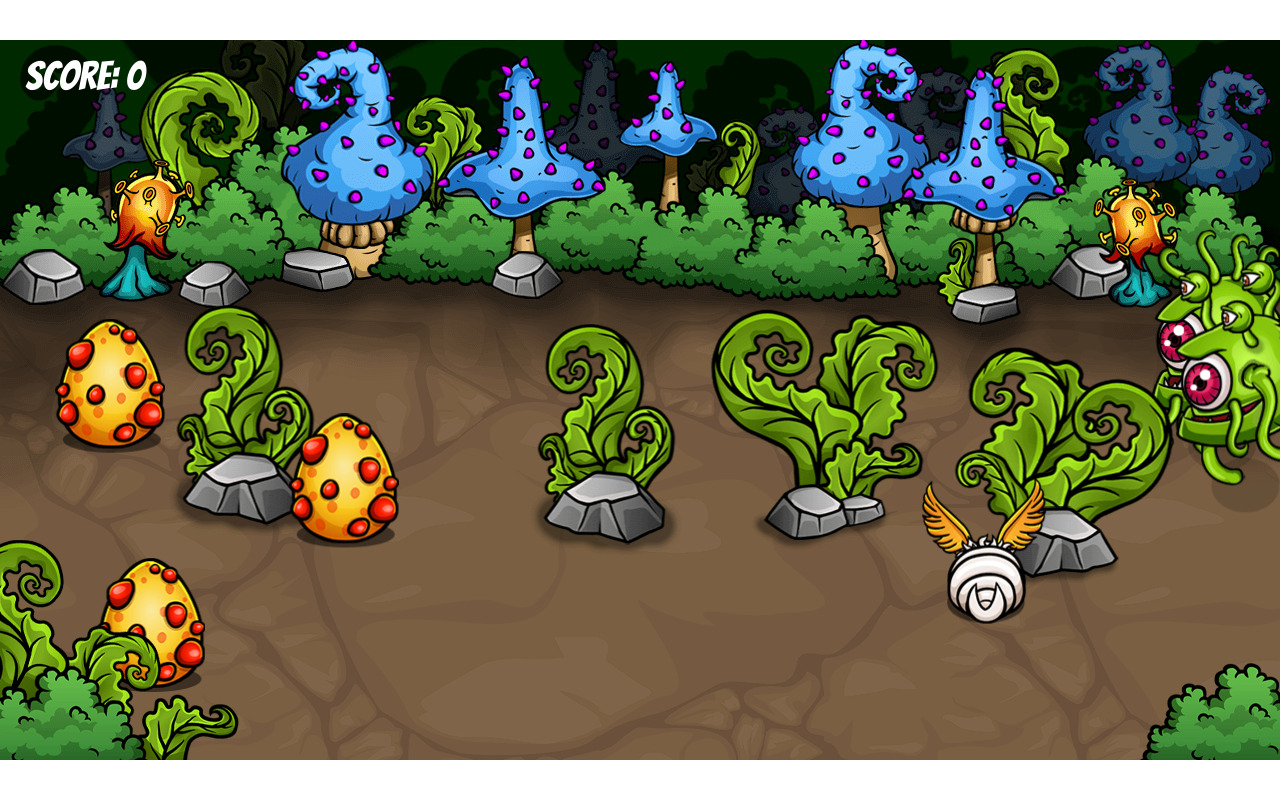
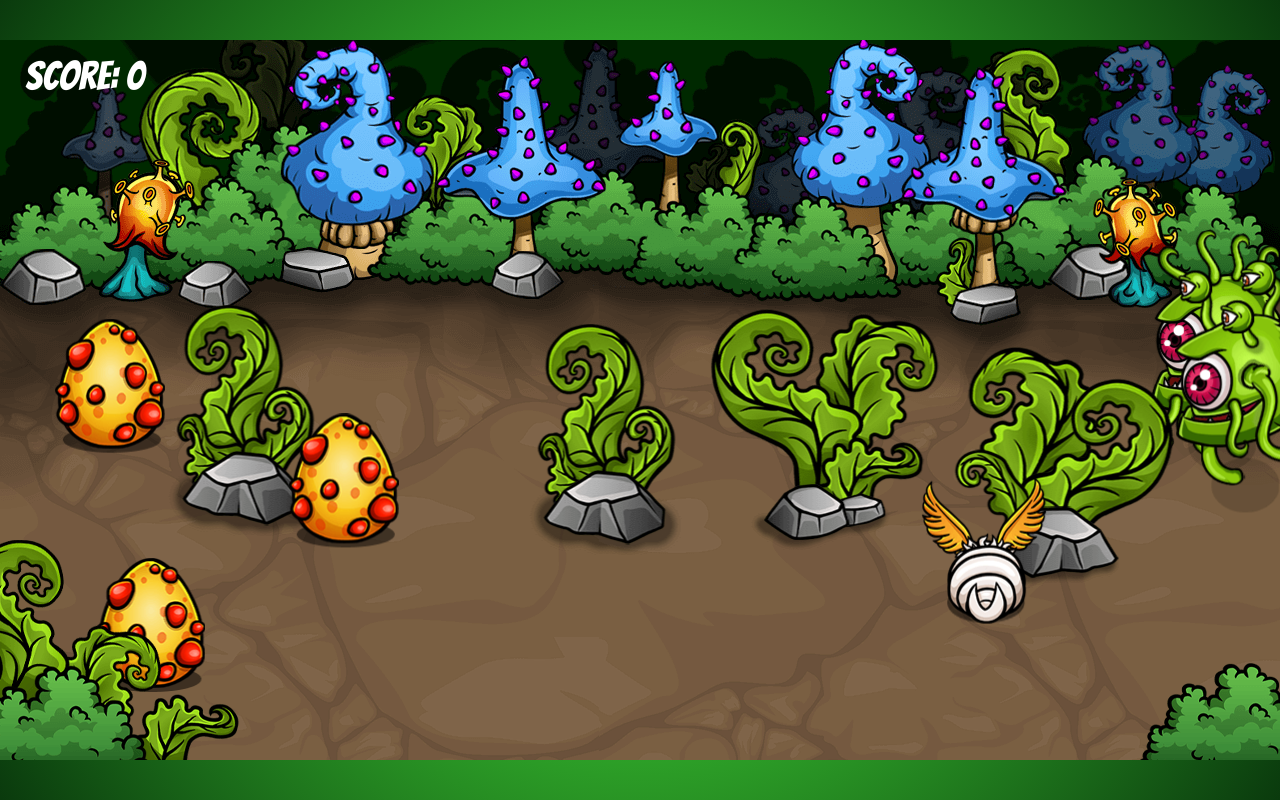
Before and after one commit to benroz3/attack-on-eggs, a plain HTML site: page index.html in a window 1280 px wide. Drawn offline with Linux system fonts and the light colour scheme.

Commit message:
updated background color and added favicon

```diff
--- a/index.html
+++ b/index.html
@@ -9,6 +9,7 @@
       rel="stylesheet"
     />
     <title>Attack on Eggs</title>
+    <link rel="icon" type="image/x-icon" href="./assets/toad.png">
     <link rel="stylesheet" href="style.css" />
   </head>
   <body>
--- a/style.css
+++ b/style.css
@@ -3,7 +3,16 @@
   padding: 0;
   box-sizing: border-box;
   overflow: hidden;
-  font-family: 'Bangers', cursive;
+  font-family: "Bangers", cursive;
+}
+
+body {
+  background: rgb(76, 251, 63);
+  background: radial-gradient(
+    circle,
+    rgba(76, 251, 63, 1) 0%,
+    rgba(10, 58, 13, 1) 100%
+  );
 }
 
 #canvas1 {
```
